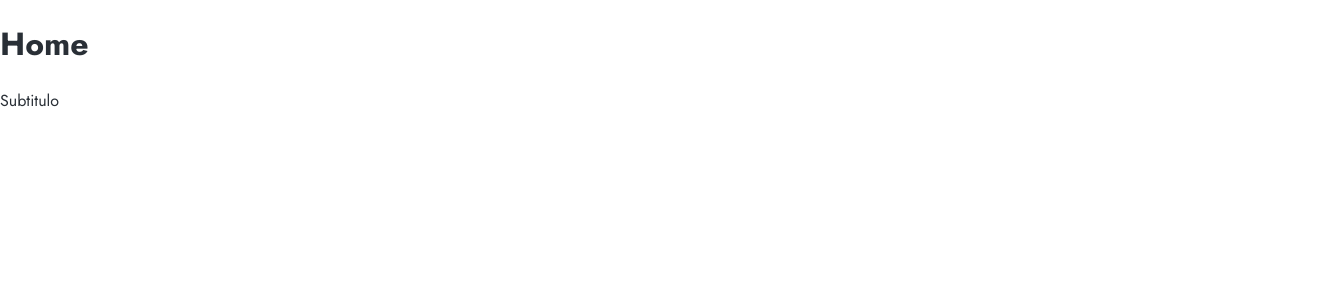
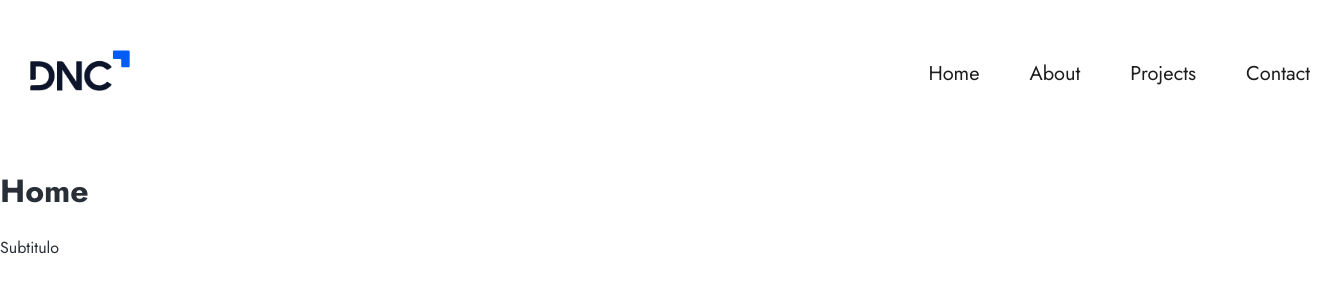
Before and after one commit to LuisDiadema/Materia-4, a React (Vite) app: page / in a window 1280 px wide. Shown: the top 300 px of the page, 1340 px wide, since content can reach past the window. Built offline with nearby package versions, Linux system fonts and the light colour scheme.

Commit message:
Finalizando Header para Desktop

```diff
--- a/src/Componentes/Header/Header.css
+++ b/src/Componentes/Header/Header.css
@@ -0,0 +1,21 @@
+header {
+    background-color: white;
+    padding: 50px 0;
+}
+
+header ul, li {
+    list-style: none;
+    margin: 0;
+    padding: 0;
+}
+
+nav a {
+    color: #1D1D1D;
+    font-size: 20px;
+    text-decoration: none;
+    margin: 0 0 0 50px;
+}
+
+nav a:hover {
+    color: #0C70F2;
+}
--- a/src/Componentes/Header/Header.jsx
+++ b/src/Componentes/Header/Header.jsx
@@ -1,7 +1,27 @@
+import { Link } from 'react-router-dom'
+
+// Assets
+import './Header.css'
+import Logo from '../../assets/dnc-logo.svg'
+
 function Header () {
     return (
         <header>
-            <div className="container"></div>
+            <div className="container">
+                <div className="al-center d-flex jc-space-between">
+                    <Link to="/"><img src={Logo}/></Link>
+                                    <nav>
+                    <ul className="d-flex">
+                        <li><Link to="/">Home</Link></li>
+                        <li><Link to="About">About</Link></li>
+                        <li><Link to="Projects">Projects</Link></li>
+                        <li><Link to="Contact">Contact</Link></li>
+                    </ul>
+                </nav>
+                </div>
+            </div>
         </header>
     )
 }
+
+export default Header
--- a/src/pages/Home.jsx
+++ b/src/pages/Home.jsx
@@ -1,6 +1,9 @@
+import Header from "../Componentes/Header/Header"
+
 function Home () {
     return (
         <>
+        <Header />
         <h1>Home</h1>
         <p>Subtitulo</p>
         </>
```
